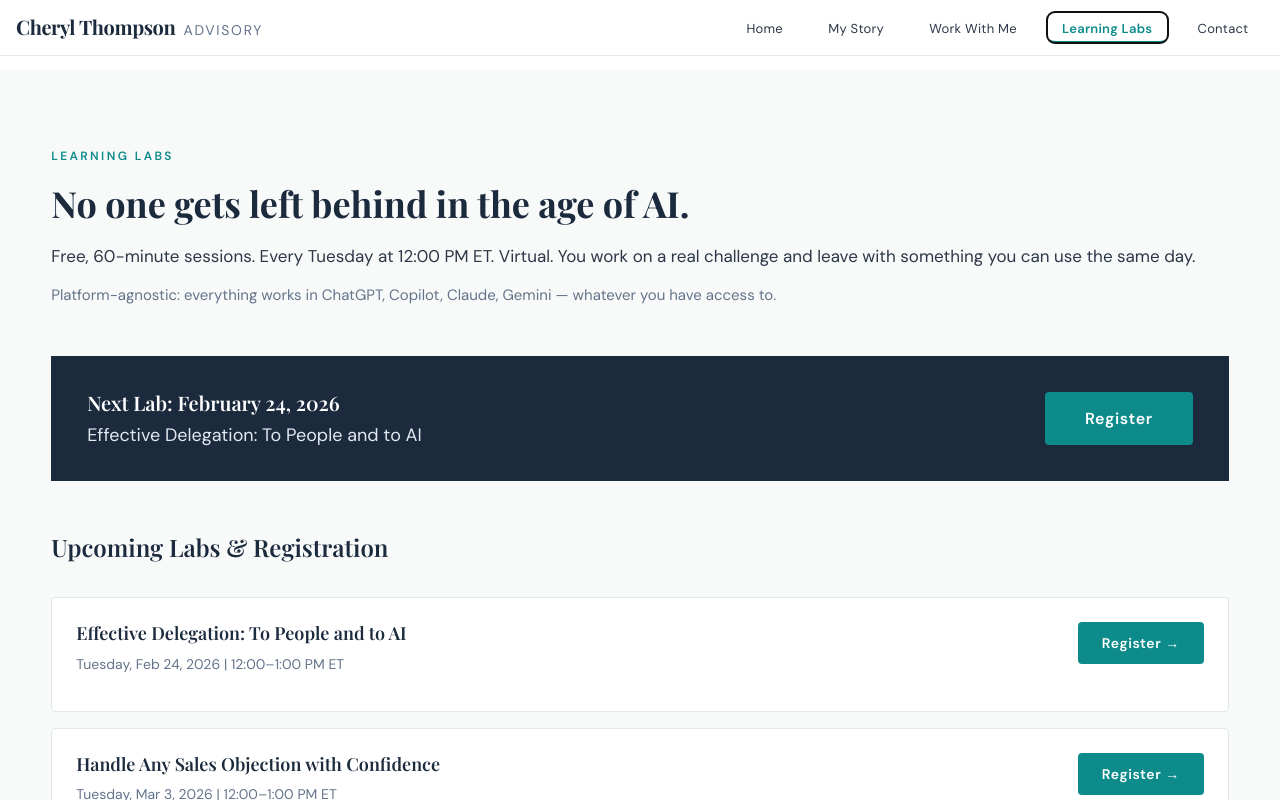
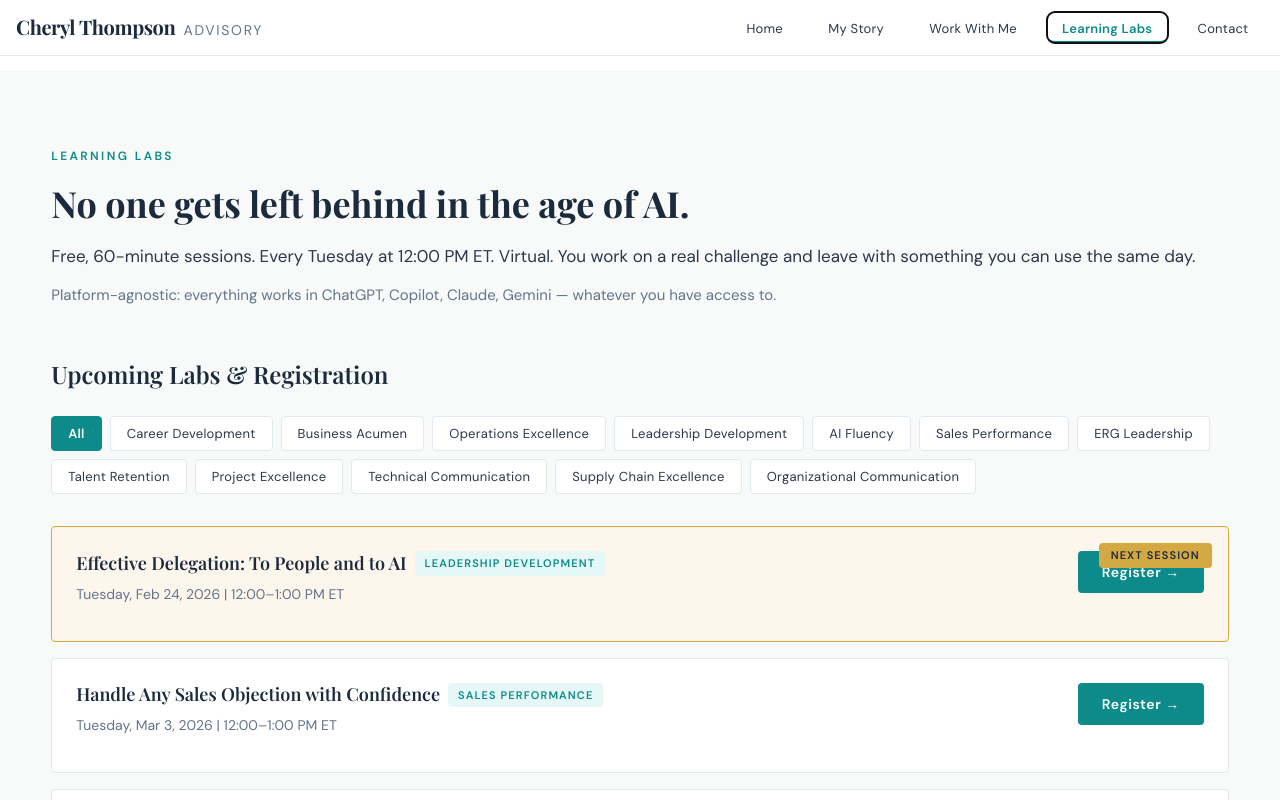
Before and after one commit to cthomps366/cheryl-site, a React (Vite) app: page / in a window 1280 px wide. Both pictures are taken after a click on the button "Learning Labs". Shown: the top 800 px of the page. Built offline with nearby package versions, Linux system fonts and the light colour scheme.

Commit message:
Add category filters and tags to Learning Labs, remove redundant sections, highlight next session

```diff
--- a/src/CTA_Website_Wireframe.jsx
+++ b/src/CTA_Website_Wireframe.jsx
@@ -933,14 +933,39 @@ function WorkWithMePage() {
 
 // ============ LEARNING LABS PAGE ============
 function LearningLabsPage() {
-  const categories = [
-    { name: "Career Development", topics: ["Find Your Sponsor (Not Just a Mentor)"] },
-    { name: "Business Acumen", topics: ["Finance for Leaders: Read the Numbers, Make the Case"] },
-    { name: "Operations Excellence", topics: ["Problem-Solving Under Pressure", "SOPs and Training Materials in Half the Time", "Reaching the Floor: Communication That Works Without Email"] },
-    { name: "Leadership Development", topics: ["Effective Delegation: To People and to AI", "Change Management: Get Your Team to Adopt New Tools", "Self-Care as a Leadership Strategy"] },
-    { name: "AI Fluency", topics: ["AI Behind the Scenes: What Smart Leaders Are Doing Differently"] },
-    { name: "Sales Performance", topics: ["Handle Any Sales Objection with Confidence"] },
-    { name: "More Topics", topics: ["ERG Leadership, Career Pathing, Project Management, Engineering Communication, Procurement, Internal Communications"] },
+  const [selectedCategory, setSelectedCategory] = useState("All");
+
+  // Function to get category for a lab based on title
+  const getLabCategory = (title) => {
+    if (title.includes("Find Your Sponsor") || title.includes("Sponsor")) return "Career Development";
+    if (title.includes("Finance for Leaders")) return "Business Acumen";
+    if (title.includes("Problem-Solving") || title.includes("SOPs") || title.includes("Reaching the Floor")) return "Operations Excellence";
+    if (title.includes("Effective Delegation") || title.includes("Change Management") || title.includes("Self-Care")) return "Leadership Development";
+    if (title.includes("AI Behind the Scenes")) return "AI Fluency";
+    if (title.includes("Sales Objection")) return "Sales Performance";
+    if (title.includes("ERG Leaders") || title.includes("ERG")) return "ERG Leadership";
+    if (title.includes("Career Pathing")) return "Talent Retention";
+    if (title.includes("Project Management")) return "Project Excellence";
+    if (title.includes("Engineering Communication")) return "Technical Communication";
+    if (title.includes("Procurement")) return "Supply Chain Excellence";
+    if (title.includes("Internal Communications")) return "Organizational Communication";
+    return null;
+  };
+
+  const filterCategories = [
+    "All",
+    "Career Development",
+    "Business Acumen",
+    "Operations Excellence",
+    "Leadership Development",
+    "AI Fluency",
+    "Sales Performance",
+    "ERG Leadership",
+    "Talent Retention",
+    "Project Excellence",
+    "Technical Communication",
+    "Supply Chain Excellence",
+    "Organizational Communication",
   ];
 
   return (
@@ -983,72 +1008,50 @@ function LearningLabsPage() {
             Platform-agnostic: everything works in ChatGPT, Copilot, Claude, Gemini — whatever you have access to.
           </p>
 
-          <div
-            style={{
-              background: COLORS.navy,
-              padding: "32px 36px",
-              marginBottom: 48,
-              display: "flex",
-              justifyContent: "space-between",
-              alignItems: "center",
-              flexWrap: "wrap",
-              gap: 16,
-            }}
-          >
-            <div>
-              <div
-                style={{
-                  fontFamily: "'Playfair Display', Georgia, serif",
-                  fontSize: 20,
-                  color: COLORS.white,
-                  fontWeight: 600,
-                  marginBottom: 4,
-                }}
-              >
-                Next Lab: February 24, 2026
-              </div>
-              <div
-                style={{
-                  fontFamily: "'DM Sans', sans-serif",
-                  fontSize: 18,
-                  color: COLORS.lightGray,
-                }}
-              >
-                Effective Delegation: To People and to AI
-              </div>
-            </div>
-            <button
-              onClick={() => window.open("https://us06web.zoom.us/meeting/register/90RfRUQJSwqyztZ2Ee52mA", "_blank")}
-              style={{
-                fontFamily: "'DM Sans', sans-serif",
-                fontSize: 16,
-                fontWeight: 600,
-                letterSpacing: "0.04em",
-                padding: "16px 40px",
-                border: "none",
-                background: COLORS.teal,
-                color: COLORS.white,
-                cursor: "pointer",
-                transition: "all 0.25s ease",
-                borderRadius: 4,
-              }}
-            >
-              Register
-            </button>
-          </div>
-
           <h2
             style={{
               fontFamily: "'Playfair Display', Georgia, serif",
               fontSize: 24,
               color: COLORS.navy,
-              margin: "0 0 32px 0",
+              margin: "0 0 24px 0",
               fontWeight: 600,
             }}
           >
             Upcoming Labs & Registration
           </h2>
 
+          {/* Category Filter Buttons */}
+          <div
+            style={{
+              display: "flex",
+              flexWrap: "wrap",
+              gap: 8,
+              marginBottom: 32,
+            }}
+          >
+            {filterCategories.map((cat) => (
+              <button
+                key={cat}
+                onClick={() => setSelectedCategory(cat)}
+                style={{
+                  fontFamily: "'DM Sans', sans-serif",
+                  fontSize: 13,
+                  fontWeight: selectedCategory === cat ? 600 : 400,
+                  padding: "8px 16px",
+                  border: `1.5px solid ${selectedCategory === cat ? COLORS.teal : COLORS.lightGray}`,
+                  background: selectedCategory === cat ? COLORS.teal : COLORS.white,
+                  color: selectedCategory === cat ? COLORS.white : COLORS.charcoal,
+                  cursor: "pointer",
+                  transition: "all 0.2s ease",
+                  borderRadius: 4,
+                  letterSpacing: "0.02em",
+                }}
+              >
+                {cat}
+              </button>
+            ))}
+          </div>
+
           <div style={{ marginBottom: 48 }}>
             {[
               {
@@ -1056,6 +1059,7 @@ function LearningLabsPage() {
                 date: "Tuesday, Feb 24, 2026",
                 time: "12:00–1:00 PM ET",
                 link: "https://us06web.zoom.us/meeting/register/90RfRUQJSwqyztZ2Ee52mA",
+                isNext: true,
               },
               {
                 title: "Handle Any Sales Objection with Confidence",
@@ -1191,17 +1195,44 @@ function LearningLabsPage() {
                 time: "12:00–1:00 PM ET",
                 link: "https://us06web.zoom.us/meeting/register/UT_M5gz2TbOGFwnLCk7Xag",
               },
-            ].map((lab, i) => (
+            ]
+              .map((lab) => ({
+                ...lab,
+                labCategory: getLabCategory(lab.title),
+              }))
+              .filter((lab) => selectedCategory === "All" || lab.labCategory === selectedCategory)
+              .map((lab, i) => (
               <div
                 key={i}
                 style={{
-                  background: COLORS.white,
-                  border: `1px solid ${COLORS.lightGray}`,
+                  background: lab.isNext ? COLORS.cream : COLORS.white,
+                  border: `1px solid ${lab.isNext ? COLORS.gold : COLORS.lightGray}`,
                   padding: "24px",
                   marginBottom: 16,
                   borderRadius: 4,
-                }}
-              >
+                  position: "relative",
+                }}
+              >
+                {lab.isNext && (
+                  <div
+                    style={{
+                      position: "absolute",
+                      top: 16,
+                      right: 16,
+                      fontFamily: "'DM Sans', sans-serif",
+                      fontSize: 11,
+                      fontWeight: 600,
+                      textTransform: "uppercase",
+                      letterSpacing: "0.1em",
+                      color: COLORS.navy,
+                      background: COLORS.gold,
+                      padding: "4px 12px",
+                      borderRadius: 4,
+                    }}
+                  >
+                    Next Session
+                  </div>
+                )}
                 <div
                   style={{
                     display: "flex",
@@ -1213,18 +1244,37 @@ function LearningLabsPage() {
                   }}
                 >
                   <div style={{ flex: 1, minWidth: "250px" }}>
+                    <div style={{ display: "flex", alignItems: "center", gap: 8, marginBottom: 8, flexWrap: "wrap" }}>
                       <h3
                         style={{
                           fontFamily: "'Playfair Display', Georgia, serif",
                           fontSize: 18,
                           color: COLORS.navy,
-                        margin: "0 0 8px 0",
+                          margin: 0,
                           fontWeight: 600,
                           lineHeight: 1.3,
                         }}
                       >
                         {lab.title}
                       </h3>
+                      {lab.labCategory && (
+                        <span
+                          style={{
+                            fontFamily: "'DM Sans', sans-serif",
+                            fontSize: 11,
+                            fontWeight: 600,
+                            textTransform: "uppercase",
+                            letterSpacing: "0.1em",
+                            color: COLORS.teal,
+                            background: "#E6F7F7",
+                            padding: "4px 10px",
+                            borderRadius: 4,
+                          }}
+                        >
+                          {lab.labCategory}
+                        </span>
+                      )}
+                    </div>
                     <div
                       style={{
                         fontFamily: "'DM Sans', sans-serif",
@@ -1273,53 +1323,6 @@ function LearningLabsPage() {
               </div>
             ))}
           </div>
-
-          <h2
-            style={{
-              fontFamily: "'Playfair Display', Georgia, serif",
-              fontSize: 24,
-              color: COLORS.navy,
-              margin: "0 0 32px 0",
-              fontWeight: 600,
-            }}
-          >
-            16 Topics Across Every Function
-          </h2>
-
-          {categories.map((cat, i) => (
-            <div key={i} style={{ marginBottom: 28 }}>
-              <div
-                style={{
-                  fontFamily: "'DM Sans', sans-serif",
-                  fontSize: 11,
-                  textTransform: "uppercase",
-                  letterSpacing: "0.15em",
-                  color: COLORS.teal,
-                  fontWeight: 600,
-                  marginBottom: 8,
-                }}
-              >
-                {cat.name}
-              </div>
-              {cat.topics.map((t, j) => (
-                <div
-                  key={j}
-                  style={{
-                    fontFamily: "'DM Sans', sans-serif",
-                    fontSize: 15,
-                    color: COLORS.charcoal,
-                    lineHeight: 1.7,
-                    paddingLeft: 16,
-                    position: "relative",
-                    marginBottom: 4,
-                  }}
-                >
-                  <span style={{ position: "absolute", left: 0, color: COLORS.gold }}>·</span>
-                  {t}
-                </div>
-              ))}
-            </div>
-          ))}
 
           <div
             style={{
```
Lines whose indentation alone changed are shown as unchanged.
